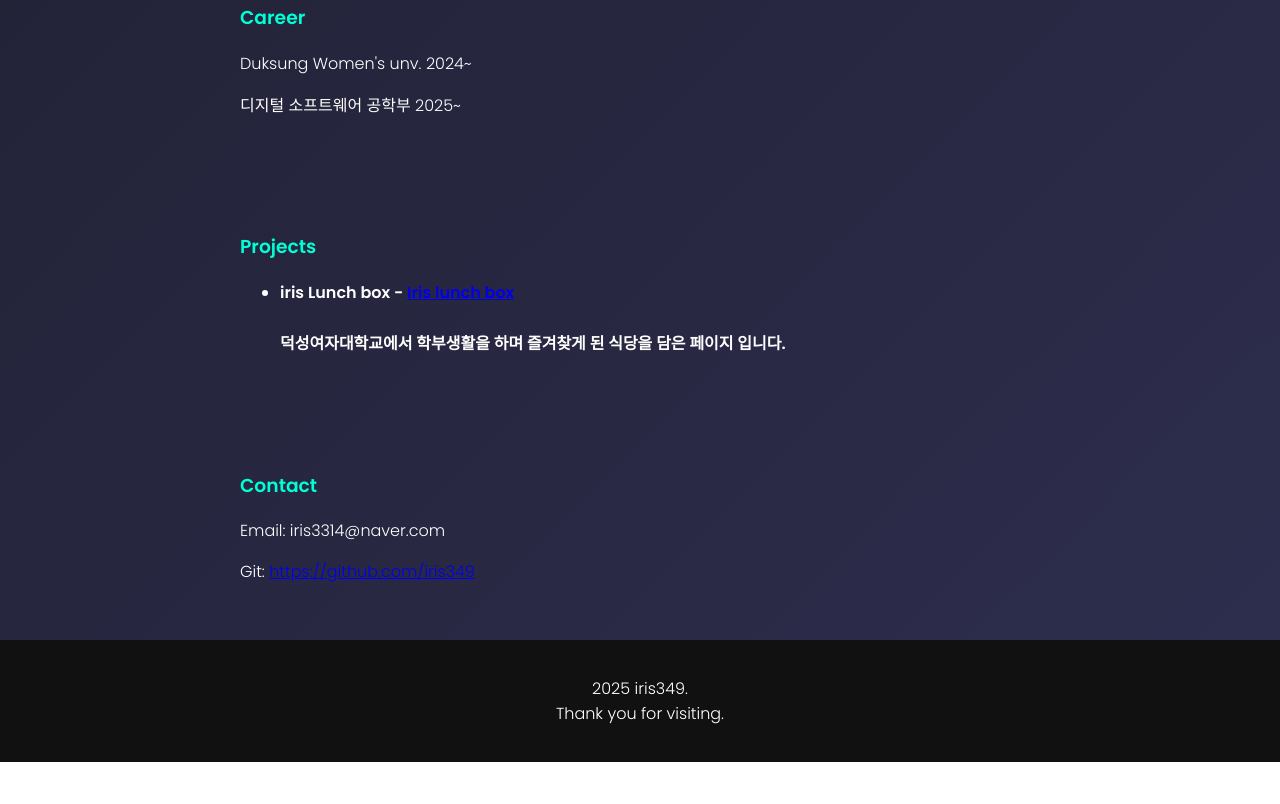
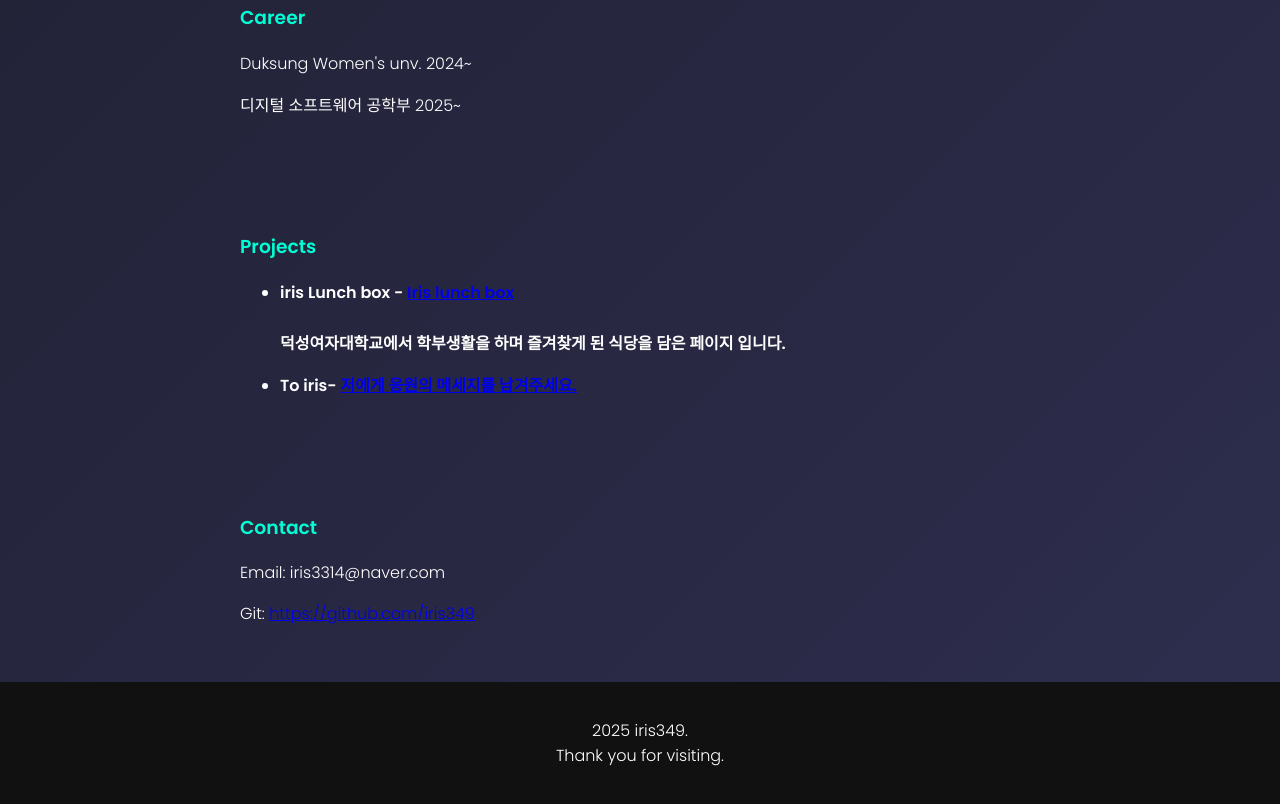
Before and after one commit to iris349/iris349.github.io, a plain HTML site: page index.html in a window 1280 px wide. Shown: the part 774-1578 px from the top of the page. Before the commit the page ends 1536 px from the top, so only its background shows below. Drawn offline with Linux system fonts and the light colour scheme.

Commit message:
최최종

```diff
--- a/index.html
+++ b/index.html
@@ -37,17 +37,20 @@
 
   </section>
 
-  <section id="projects">
+  <section id="projects"><!--프로젝트트-->
     <h3>Projects</h3>
     <ul>
       <li><strong>iris Lunch box - <hover><a href="https://iris349.github.io/duksung_diner">Iris lunch box</a></li></hover><br>덕성여자대학교에서 학부생활을 하며 즐겨찾게 된 식당을 담은 페이지 입니다.</strong><!--예제 프로젝트트-->
+    </ul>
+    <ul>
+      <li><strong>To iris- <a href="https://iris349.github.io/form.html">저에게 응원의 메세지를 남겨주세요.</a></strong></li>
     </ul>
   </section>
 
   <section id="contact"><!--이메일,git -->
     <h3>Contact</h3>
     <p><meta>Email: iris3314@naver.com</p>
-    <p><meta>Git: <hover><a href="https://github.com/iris349">https://github.com/iris349</a></hover></p>
+    <p><meta>Git: <a href="https://github.com/iris349">https://github.com/iris349</a></p>
   </section>
 
   <footer>
--- a/style.css
+++ b/style.css
@@ -16,6 +16,12 @@ header {
   position: sticky;
   top: 0;
 }
+nav a:hover {
+  color: #ffcc00;
+  text-decoration: underline;
+  transition: 0.3s ease;
+}
+
 
 nav a {
   margin-left: 15px;
```
